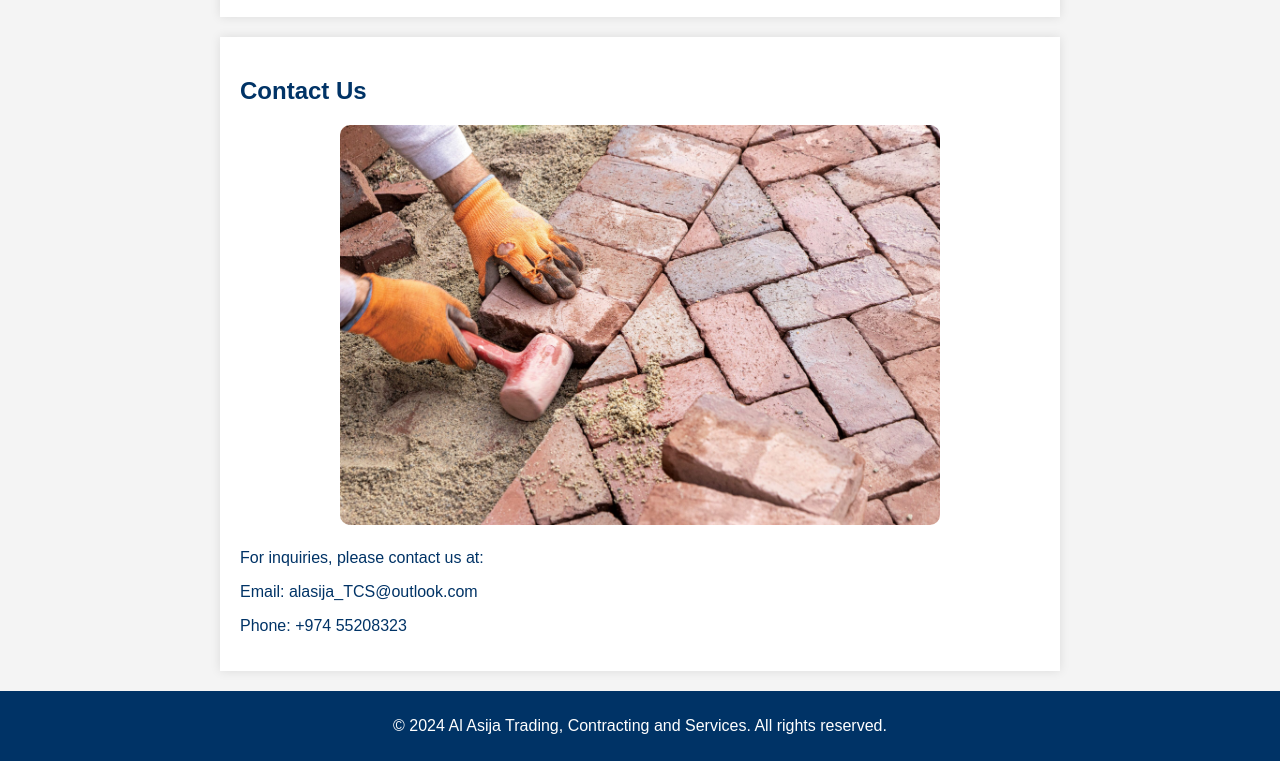
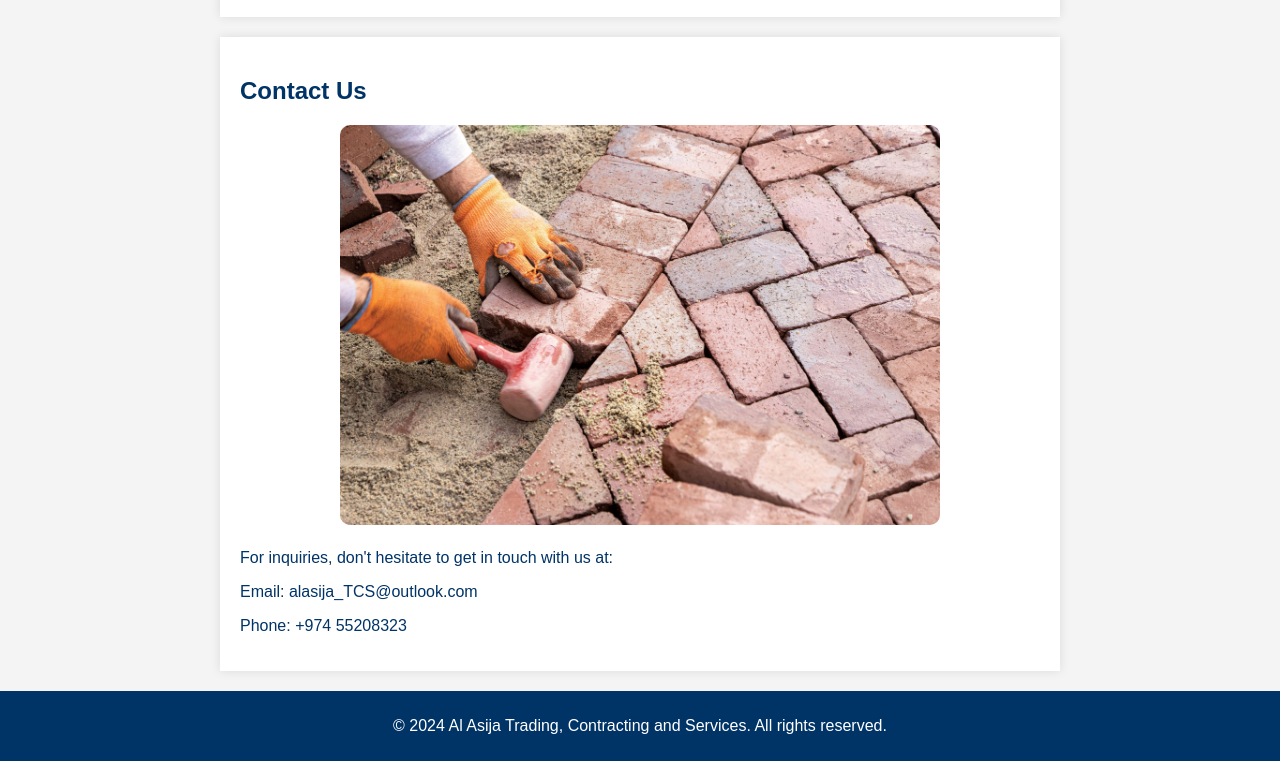
Before and after one commit to AlAsijaTCS/ALAsijaTCS, a plain HTML site: page index.html in a window 1280 px wide. Shown: the part 1336-2097 px from the top of the page. Drawn offline with Linux system fonts and the light colour scheme; files whose address does not match are found by name.

Commit message:
Update index.html

```diff
--- a/index.html
+++ b/index.html
@@ -249,7 +249,7 @@
     <div class="image-container">
         <img src="images/image2.jpg" alt="Contact Us">
     </div>
-    <p>For inquiries, please contact us at:</p>
+    <p>For inquiries, don't hesitate to get in touch with us at:</p>
     <p>Email: alasija_TCS@outlook.com</p>
     <p>Phone: +974 55208323</p>
 </section>
```
